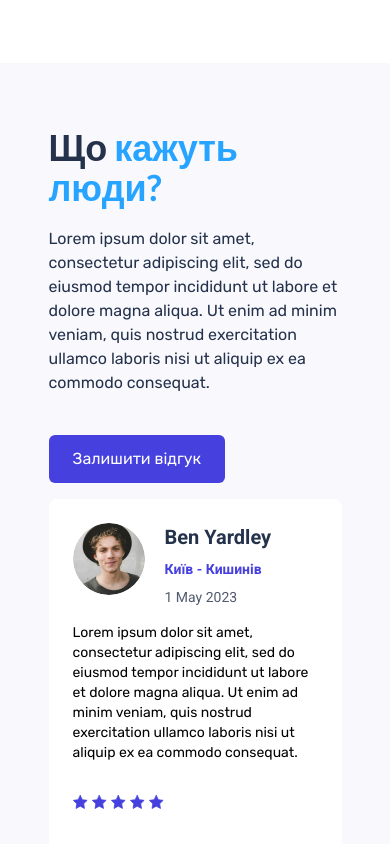
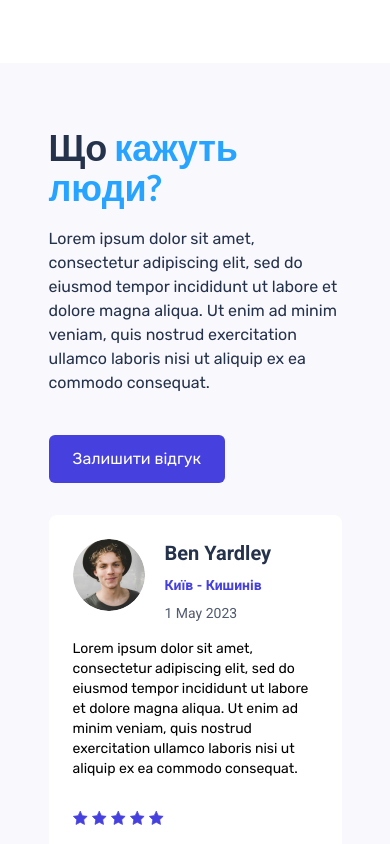
Before and after one commit to usykDev/test-frontend, a React (Vite) app: page /carrier-profile in a window 390 px wide. Shown: the part 4680-5524 px from the top of the page. Built offline with nearby package versions, Linux system fonts and the light colour scheme.

Commit message:
fixed gap

```diff
--- a/src/pages/sections/Reviews.tsx
+++ b/src/pages/sections/Reviews.tsx
@@ -109,7 +109,7 @@ const Reviews = () => {
     <section className="flex w-full justify-center overflow-hidden bg-neutrals-10 pb-11 pt-16">
       <div className="absolute left-0 top-0 h-full w-full bg-white [clip-path:polygon(0_0,6%_0,0_10%)]"></div>
 
-      <div className="flex w-5/6 flex-col gap-4 px-4 md:flex-row lg:gap-8">
+      <div className="flex w-5/6 flex-col gap-8 px-4 md:flex-row lg:gap-8">
         <div className="flex w-full flex-col gap-10">
           <div className="flex flex-col gap-5">
             <h2 className="font-lato text-4xl font-bold text-neutrals-100 md:text-5xl">
```
